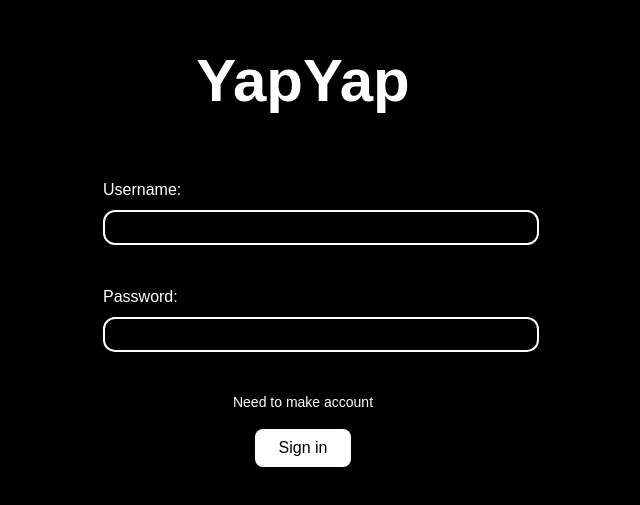
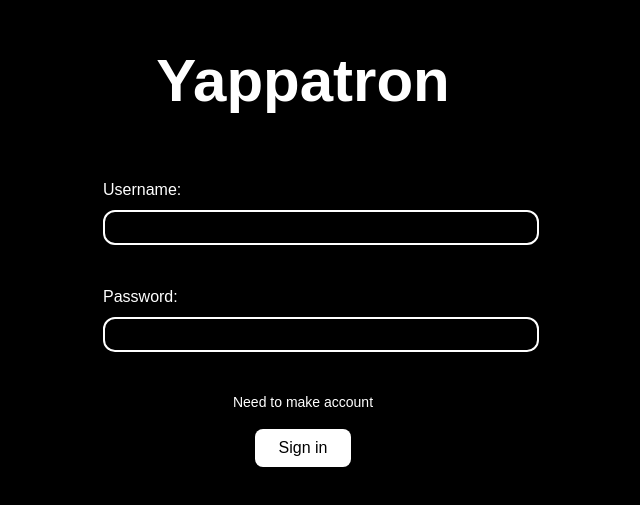
Before and after one commit to S0LD13R-CMD/Messaging-App, a React (Vite) app in the folder frontend/: page /login in a window 1280 px wide. Shown: the part 159-664 px from the top of the page, without its empty margins (337-977 px from the left). Built offline with nearby package versions, Linux system fonts and the light colour scheme; a web font is replaced by a local one.

Commit message:
Name Change

```diff
--- a/frontend/index.html
+++ b/frontend/index.html
@@ -4,7 +4,7 @@
     <meta charset="UTF-8" />
     <link rel="icon" type="image/svg+xml" href="/vite.svg" />
     <meta name="viewport" content="width=device-width, initial-scale=1.0" />
-    <title>YapYap</title>
+    <title>Yappatron</title>
   </head>
   <body>
     <div id="root"></div>
--- a/frontend/src/pages/LoginPage.tsx
+++ b/frontend/src/pages/LoginPage.tsx
@@ -20,7 +20,7 @@ const LoginPage: React.FC<LoginPageProps> = ({ onLogin }) => {
   return (
     <div style={loginStyles.container}>
       <div style={loginStyles.formContainer}>
-        <h1 style={loginStyles.title}>YapYap</h1>
+        <h1 style={loginStyles.title}>Yappatron</h1>
 
         <form style={loginStyles.form} onSubmit={handleSubmit}>
           <div style={loginStyles.formGroup}>
```
